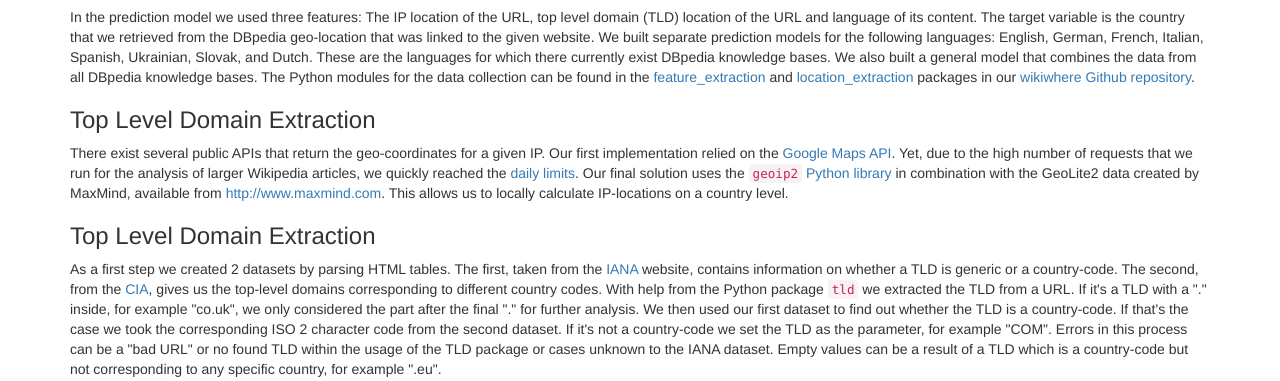
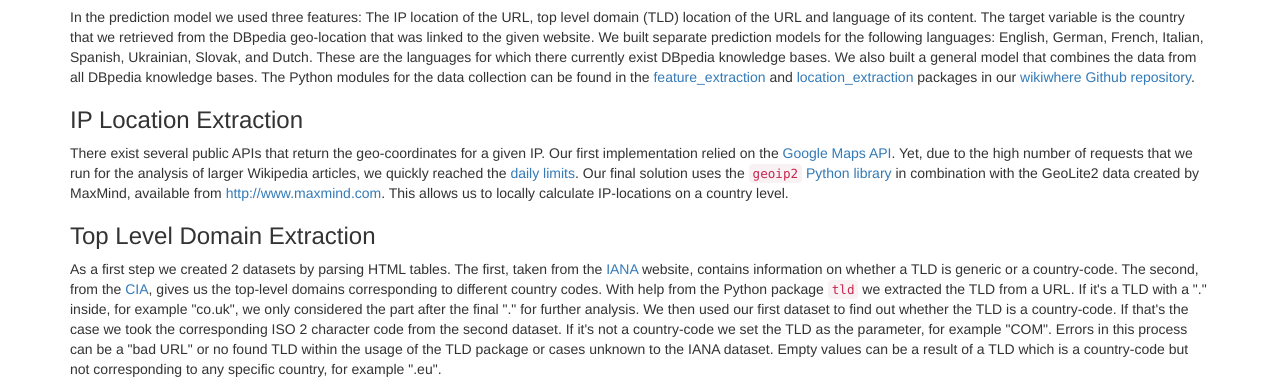
Before and after one commit to mkrnr/wikiwhere-website, a PHP site: page /about.php in a window 1280 px wide. Shown: the part 459-840 px from the top of the page. Run offline with PHP 8.4, Linux system fonts and the light colour scheme; some libraries are stand-ins or nearby versions.

Commit message:
Fix heading in article.php

```diff
--- a/about.php
+++ b/about.php
@@ -48,7 +48,7 @@
         We also built a general model that combines the data from all DBpedia knowledge bases.
         The Python modules for the data collection can be found in the <a href="https://github.com/mkrnr/wikiwhere/tree/master/wikiwhere/feature_extraction">feature_extraction</a> and <a href="https://github.com/mkrnr/wikiwhere/tree/master/wikiwhere/location_extraction">location_extraction</a> packages in our <a href="https://github.com/mkrnr/wikiwhere">wikiwhere Github repository</a>.
 	    </p>
-	    <h3>Top Level Domain Extraction</h3>
+	    <h3>IP Location Extraction</h3>
       <p>
         There exist several public APIs that return the geo-coordinates for a given IP.
         Our first implementation relied on the <a href="https://developers.google.com/maps/">Google Maps API</a>.
```
